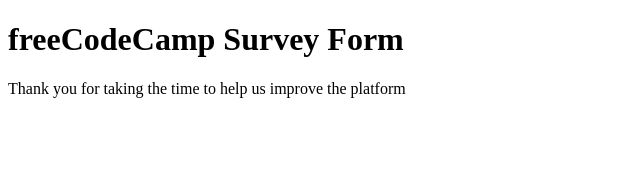
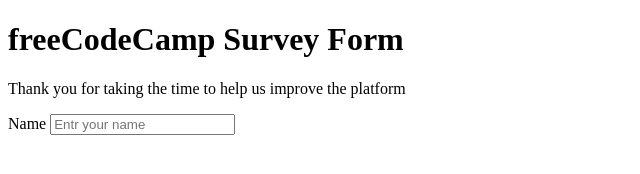
Before and after one commit to Bilal-018/MicroverseTrials, a plain HTML site: page index.html in a window 1280 px wide. Shown: the whole page, without its empty margins (0-640 px from the left). Drawn offline with Linux system fonts and the light colour scheme.

Commit message:
step 3 and 4

```diff
--- a/index.html
+++ b/index.html
@@ -1,17 +1,23 @@
 <!DOCTYPE html>
 <html lang="en">
-  <head>
+
+<head>
     <meta charset="UTF-8" />
     <title>Fork Me! FCC: Test Suite Template</title>
     <link rel="stylesheet" href="css/style.css" />
-  </head>
+</head>
 
-  <body>
+<body>
     <script src="https://cdn.freecodecamp.org/testable-projects-fcc/v1/bundle.js"></script>
     <h1 id="title">freeCodeCamp Survey Form</h1>
     <p id="description">
-      Thank you for taking the time to help us improve the platform
+        Thank you for taking the time to help us improve the platform
     </p>
+
+    <form action="" id="servay-form">
+        <label for="">Name</label>
+        <input type="text" id="name" placeholder="Entr your name" required>
+    </form>
 
     <!--
 
@@ -26,5 +32,6 @@
 
     -->
     <script src="js/index.js"></script>
-  </body>
+</body>
+
 </html>
```
